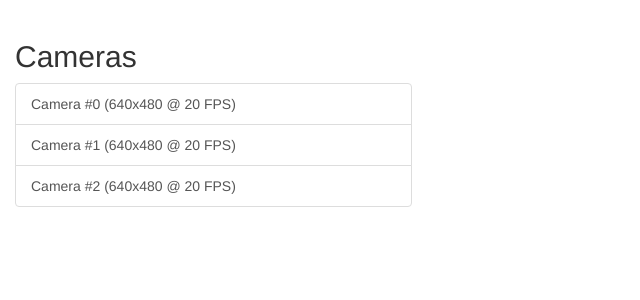
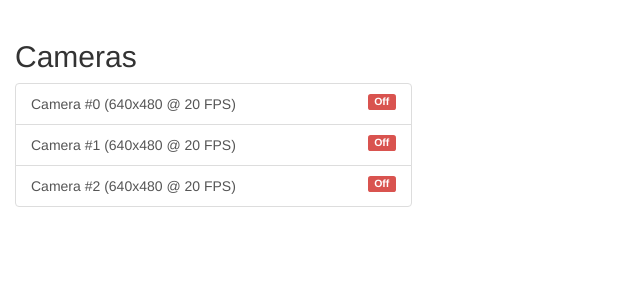
Before and after one commit to FRC830/opencv-tools, a Flask app: page / in a window 1280 px wide. Shown: the part 52-352 px from the top of the page, without its empty margins (0-640 px from the left). Run offline with Flask 2, Linux system fonts and the light colour scheme; parts of the project's set-up code (start-up, migrations or seed data) failed here and were passed over; some libraries are stand-ins or nearby versions.

Commit message:
Populate camera list on startup, improve layout

```diff
--- a/server.py
+++ b/server.py
@@ -12,7 +12,7 @@ from camera import Camera, fake_camera
 
 STREAM_FPS = 20
 
-cameras = {}
+cameras = {i: fake_camera for i in range(3)}
 
 app = flask.Flask(__name__)
 app.running = False
@@ -20,7 +20,7 @@ app.config.from_object('config')
 
 @app.route('/')
 def index():
-    return flask.render_template('index.html', cameras=cameras.values())
+    return flask.render_template('index.html', cameras=cameras)
 
 @app.route('/stream/<int:id>')
 def stream(id):
@@ -67,7 +67,7 @@ class ServerThread(threading.Thread):
 def main():
     ServerThread().start()
 
-    for i in range(3):
+    for i in cameras:
         cameras[i] = Camera(i)
 
     try:
--- a/templates/index.html
+++ b/templates/index.html
@@ -1,11 +1,14 @@
 {% extends "base.html" %}
 {% block content %}
-<div class="col-lg-4">
+<div class="col-lg-4 col-md-6">
   <h2>Cameras</h2>
   <div class="list-group">
-    {% for cam in cameras %}
-    <a href="{{ url_for('stream', id=cam.id) }}" class="list-group-item">
-      Camera #{{cam.id}} ({{cam.width}}x{{cam.height}} @ {{cam.fps}} FPS)
+    {% for id, cam in cameras.items() %}
+    <a href="{{ url_for('stream', id=id) }}" class="list-group-item clearfix">
+      Camera #{{id}} ({{cam.width}}x{{cam.height}} @ {{cam.fps}} FPS)
+      <span class="pull-right label label-{{ 'success' if cam.image_ok else 'danger' }}">
+        {{ 'On' if cam.image_ok else 'Off' }}
+      </span>
     </a>
     {% endfor %}
   </div>
```
